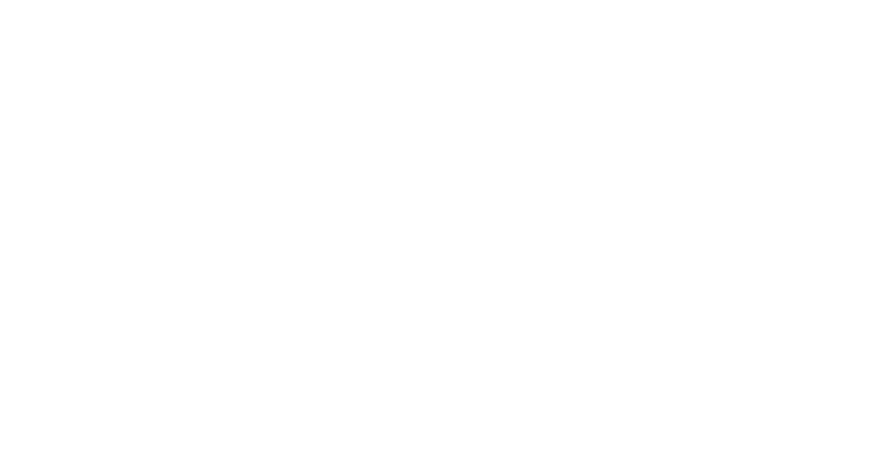
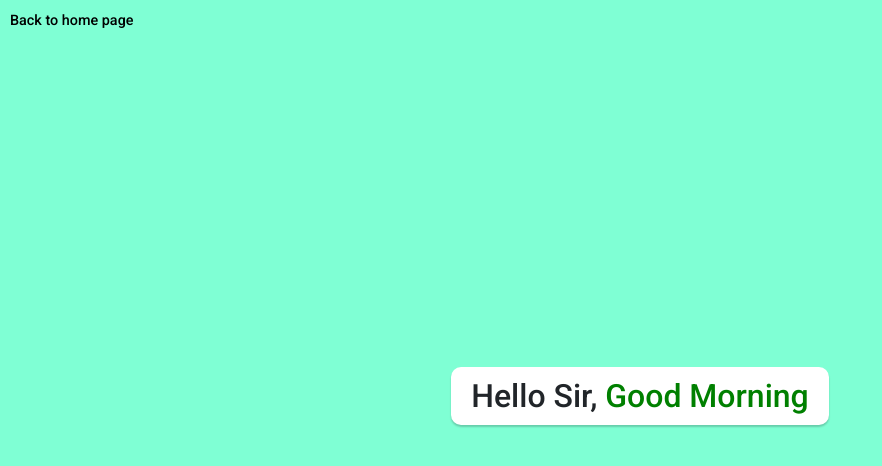
Before and after one commit to Bharat-Negi/React-Practice, a React (Create React App) app: page /time-MAN in a window 1280 px wide. Before the commit this address had no page. Shown: the top 466 px of the page, without its empty margins (0-882 px from the left). Built offline with nearby package versions, Linux system fonts and the light colour scheme.

Commit message:
time MAN

```diff
--- a/src/App.js
+++ b/src/App.js
@@ -1,6 +1,7 @@
 import React from "react";
 import { BrowserRouter, Routes, Route, Redirect } from 'react-router-dom';
 import MenuSection from './app/component/menu-section';
+import TimeMAN from './app/pages/time-MAN';
 
 
 function App() {
@@ -8,6 +9,7 @@
     <BrowserRouter basename="/">
       <Routes>
         <Route exact path="/" element={<MenuSection />} />
+        <Route exact path="/time-MAN" element={<TimeMAN />} />
       </Routes>
     </BrowserRouter>
   );
--- a/src/app/component/menu-section.jsx
+++ b/src/app/component/menu-section.jsx
@@ -6,46 +6,7 @@
         <div className="container">
             <ul className="menu_bar">
                 <li>
-                    <Link to="/">Home</Link>
-                </li>
-                <li>
-                    <a href="#">Menu Section</a>
-                </li>
-                <li>
-                    <a href="#">Menu Section</a>
-                </li>
-                <li>
-                    <a href="#">Menu Section</a>
-                </li>
-                <li>
-                    <a href="#">Menu Section</a>
-                </li>
-                <li>
-                    <a href="#">Menu Section</a>
-                </li>
-                <li>
-                    <a href="#">Menu Section</a>
-                </li>
-                <li>
-                    <a href="#">Menu Section</a>
-                </li>
-                <li>
-                    <a href="#">Menu Section</a>
-                </li>
-                <li>
-                    <a href="#">Menu Section</a>
-                </li>
-                <li>
-                    <a href="#">Menu Section</a>
-                </li>
-                <li>
-                    <a href="#">Menu Section</a>
-                </li>
-                <li>
-                    <a href="#">Menu Section</a>
-                </li>
-                <li>
-                    <a href="#">Menu Section</a>
+                    <Link to="/time-MAN">Time MAN</Link>
                 </li>
             </ul>
         </div>
--- /dev/null
+++ b/src/app/pages/time-MAN.jsx
@@ -0,0 +1,31 @@
+import React from "react";
+import { Link } from 'react-router-dom'
+
+let curDate = new Date();
+curDate = curDate.getHours();
+let greeting = '';
+const cssStyle = {};
+
+if(curDate >= 1 && curDate < 12){
+    greeting = 'Good Morning';
+    cssStyle.color = 'green';
+} else if(curDate >= 12 && curDate < 19) {
+    greeting = 'Good Afternoon';
+    cssStyle.color = 'Orange';
+} else {
+    greeting = 'Good Night'
+    cssStyle.color = 'black';
+}
+
+function TimeMAN() {
+    return(
+        <>
+            <Link to="/" className="backtohome">Back to home page</Link>
+            <div className="timefull-wrap">
+                <h1>Hello Sir, <span style={cssStyle}>{greeting}</span></h1>
+            </div>
+        </>
+    )
+}
+
+export default TimeMAN;
--- a/src/app/scss/custome.scss
+++ b/src/app/scss/custome.scss
@@ -47,10 +47,38 @@
         a{
             color: #000;
             font-size: 0.9rem;
+            font-weight: 500;
 
             &:hover{
                 color: #5a5959;
+                text-decoration: underline;
             }
         }
     }
 }
+.backtohome{
+    position: absolute;
+    top : 10px;
+    left: 10px;
+    font-size: 0.9rem;
+    color: #000;
+    font-weight: 500;
+    &:hover{
+        color: #5a5959;
+    }
+}
+.timefull-wrap{
+    width: 100%;
+    height: 100vh;
+    background-color: aquamarine;
+    display: flex;
+    align-items: center;
+    justify-content: center;
+    h1{
+        font-size: 2rem;
+        background-color: #fff;
+        padding: 10px 20px;
+        border-radius: 10px;
+        box-shadow: 0 2px 2px rgba(0,0,0,0.2);
+    }
+}
```
